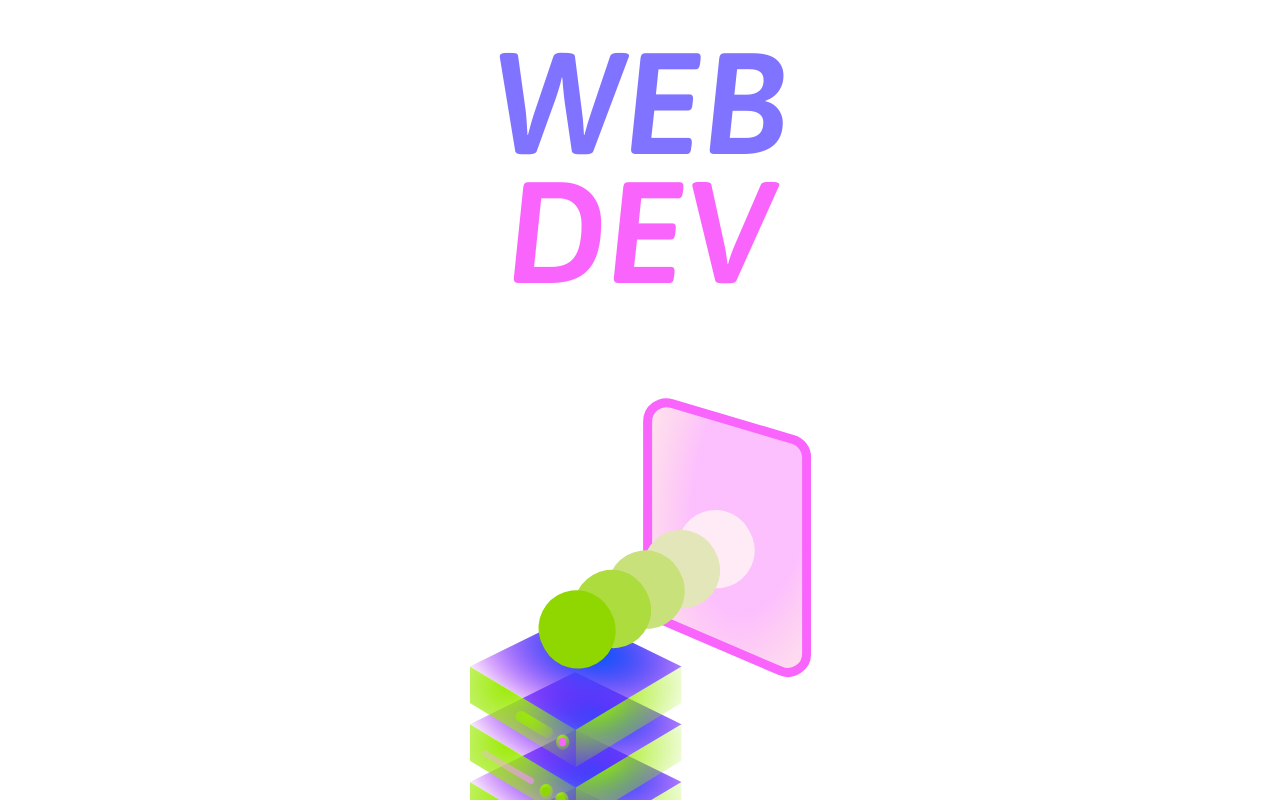
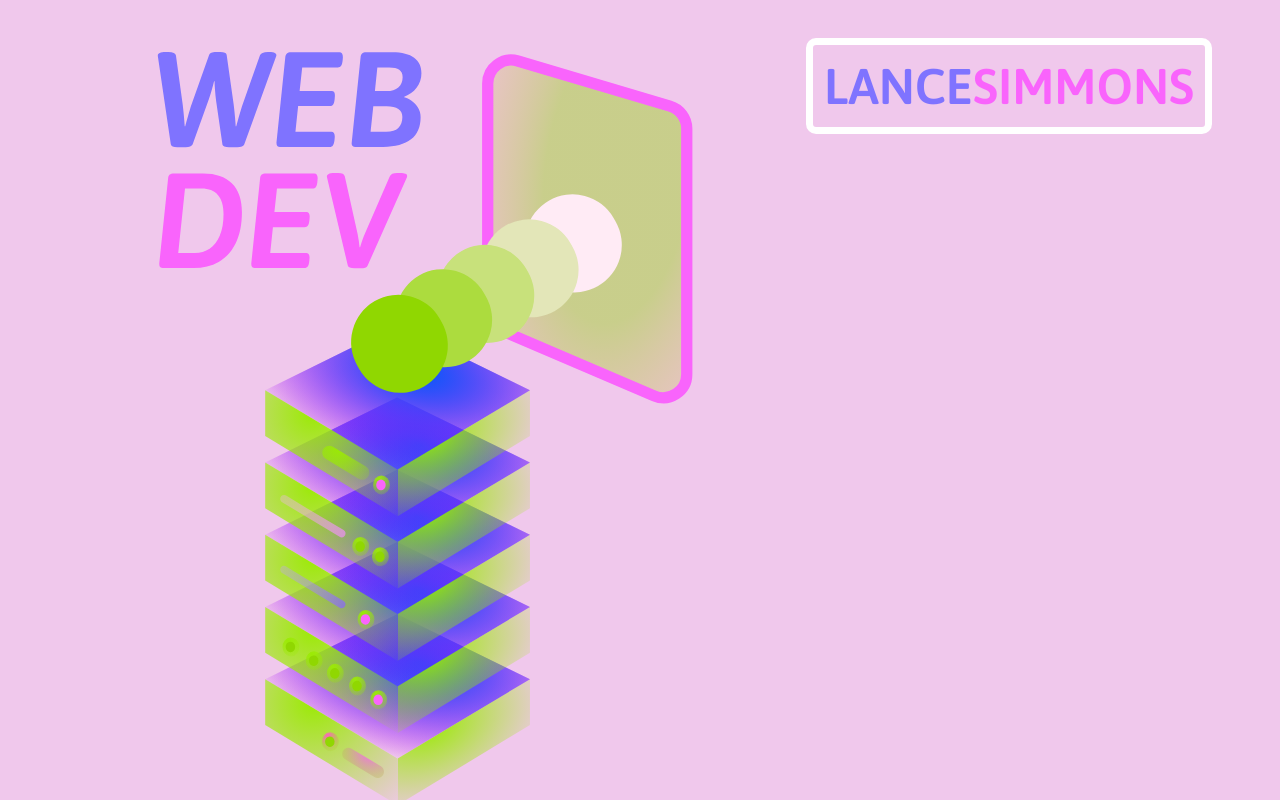
Before and after one commit to lancehsimmons/lancesimmonsdev, a React (Create React App) app: page / in a window 1280 px wide. Shown: the top 800 px of the page. Built offline with nearby package versions, Linux system fonts and the light colour scheme.

Commit message:
added logo w text, styling

```diff
--- a/src/App.css
+++ b/src/App.css
@@ -1,15 +1,39 @@
 .App {
   text-align: center;
   font-family: 'Asap', sans-serif;
+  display: flex;
+  flex-direction: row;
 }
 
 .title {
   font-weight: 600;
   font-style: italic;
-  font-size: 144px;
-  line-height: 129px;
+  font-size: 100px;
+  line-height: 85px;
 }
 
+/* .title-1-div {
+  display: flex;
+  flex-flow: row nowrap;
+} */
+
 .full-stack {
-  transform: scale(0.75);
+  height: 60vw;
+  width: 60vw
 }
+
+.content-div{
+  display: flex;
+  flex-direction: column;
+}
+
+.lance-div {
+  border: 7px solid white;
+  border-radius: 10px;
+  padding: 5px 5px;
+}
+
+.lance {
+  font-size: 50px;
+  padding: 7px 6px;
+}
--- a/src/App.js
+++ b/src/App.js
@@ -1,15 +1,29 @@
 import './App.css';
-import { ReactComponent as FullStack } from './assets/full_stack.svg'
+import { ReactComponent as FullStack } from './assets/lance-dev-logo.svg'
 
 function App() {
   return (
     <div className="App">
-      <div>
-        <h1 className="title">
-          <span className='blue'>WEB</span>
-          <br/>
-          <span className='red'>DEV</span></h1>
-        <FullStack className='full-stack'/>
+      {/* <div className='title-1-div'>
+        <div>
+          <h1 className="title">
+            <span className='blue'>WEB</span>
+            <br />
+            <span className='red'>DEV</span>
+          </h1>
+        </div>
+        <FullStack className='full-stack' />
+      </div> */}
+      <div className='title-1-div'>
+        <FullStack className='full-stack' />
+      </div>
+      <div className='conent-div'>
+        <div className='lance-div'>
+          <h1 className="lance">
+            <span className='blue'>LANCE</span>
+            <span className='red'>SIMMONS</span>
+          </h1>
+        </div>
       </div>
     </div>
   );
--- a/src/index.css
+++ b/src/index.css
@@ -11,7 +11,8 @@
 
 body {
   padding: 30px;
-  background-color: white;
+  background: rgb(240,200,236);
+  background-color: linear-gradient(117deg, rgba(240,200,236,1) 75%, rgba(209,231,156,1) 100%);
   font-family: 'Asap', sans-serif;
   color: #1b1c1d;
 }
```
Also changed, not shown: src/assets/lance-dev-logo.svg (added).
